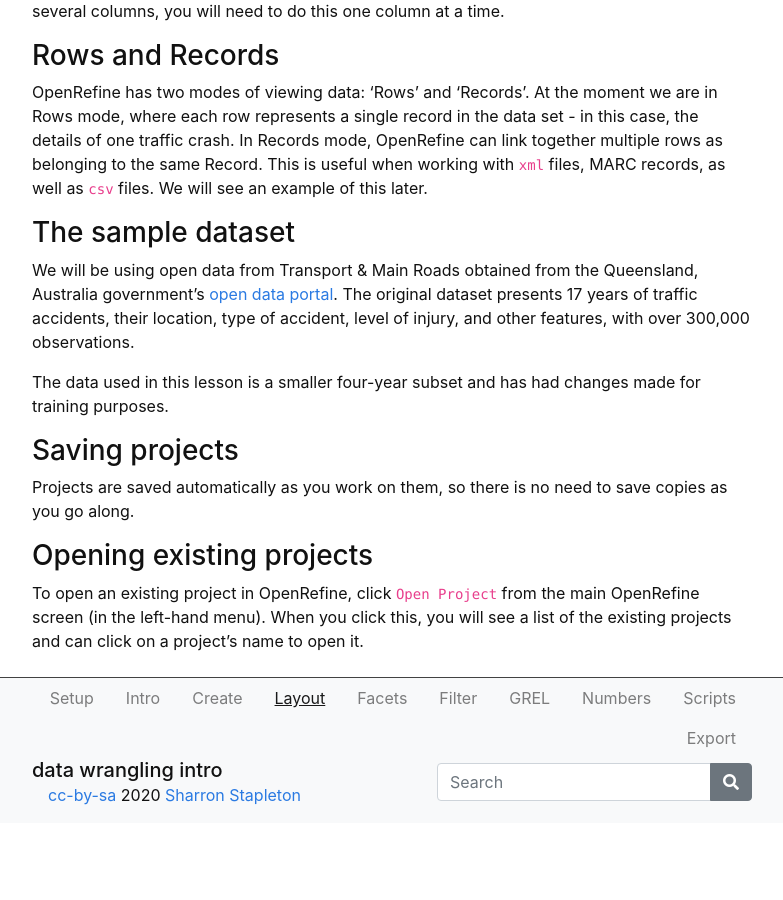
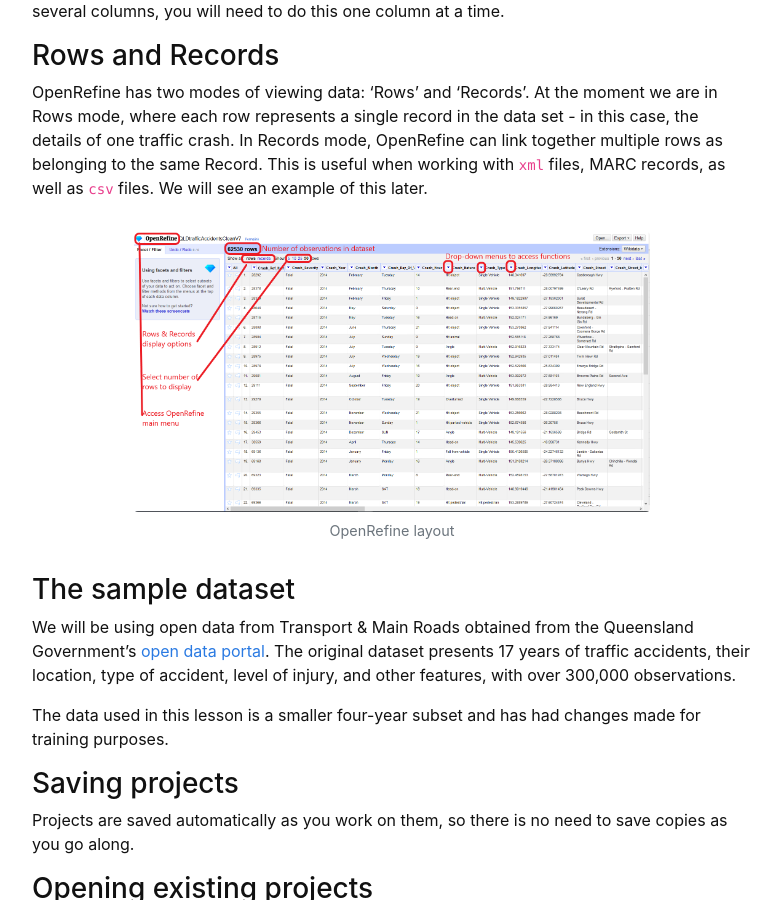
Before and after one commit to GULibrarySandbox/intro-data-wrangle, a Jekyll site: the page built from content/3-lesson.md, in a window 1280 px wide and 900 px high, scrolled down 640 px. Shown: the whole window, without its empty margins (248-1031 px from the left). Built offline with Jekyll 4.4.1, drawn with Linux system fonts in a browser that asks for light colours; before the commit the page ends 1463 px from its top, so only the background shows below that.

Commit message:
Added link to image ORLayout

```diff
--- a/content/3-lesson.md
+++ b/content/3-lesson.md
@@ -30,9 +30,11 @@ OpenRefine has two modes of viewing data: 'Rows' and 'Records'. At the moment we
 where each row represents a single record in the data set - in this case, the details of one traffic crash.  In Records mode, OpenRefine can link together multiple rows as belonging to the same Record.
 This is useful when working with `xml` files, MARC records, as well as `csv` files. We will see an example of this later.
 
+{% include figure.html img="ORLayout.png" alt="OpenRefine layout" caption="OpenRefine layout" width="75%" %}
+
 ### The sample dataset
 
-We will be using open data from Transport & Main Roads obtained from the Queensland, Australia government's [open
+We will be using open data from Transport & Main Roads obtained from the Queensland Government's [open
 data portal](https://data.qld.gov.au). The original dataset presents 17 years of traffic accidents, their location,
 type of accident, level of injury, and other features, with over 300,000 observations.
 
```
